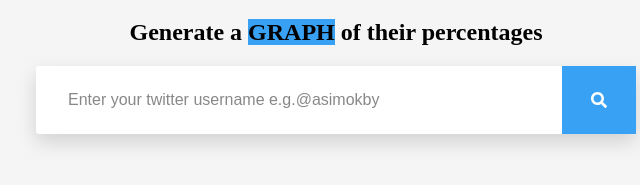
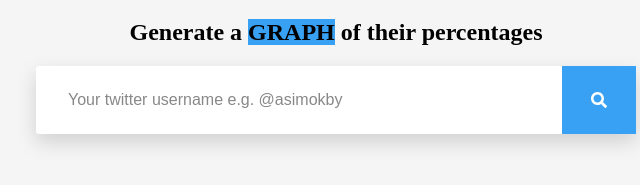
Before and after one commit to asimokby/Graph-Tweets-Languages, a plain HTML site: page index.html in a window 1280 px wide. Shown: the part 241-426 px from the top of the page, 304-944 px from the left. Drawn offline with nearby package versions, Linux system fonts and the light colour scheme.

Commit message:
changed label in input

```diff
--- a/index.html
+++ b/index.html
@@ -22,7 +22,7 @@
       <form>
         <div class="inner-form">
           <div class="input-field second-wrap">
-            <input id="search" type="text" placeholder="Enter your twitter username e.g.@asimokby" />
+            <input id="search" type="text" placeholder="Your twitter username e.g. @asimokby" />
           </div>
           <div class="input-field third-wrap">
             <button class="btn-search" type="submit">
```
